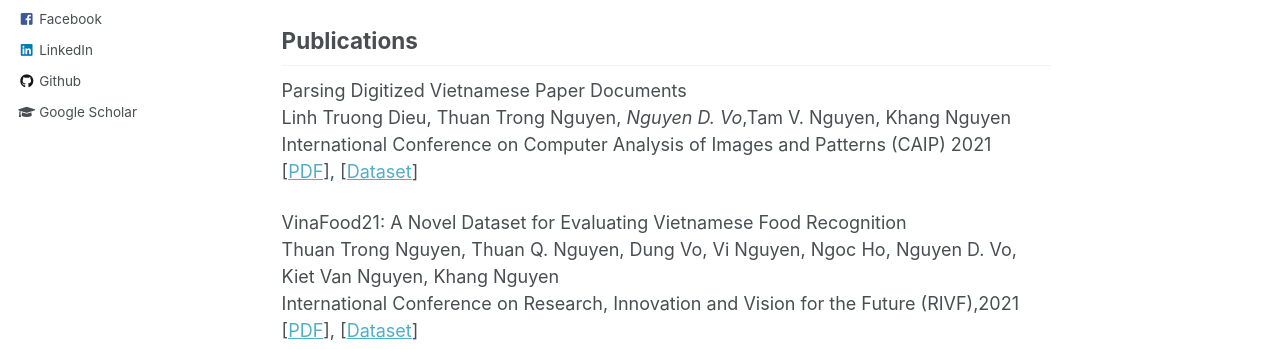
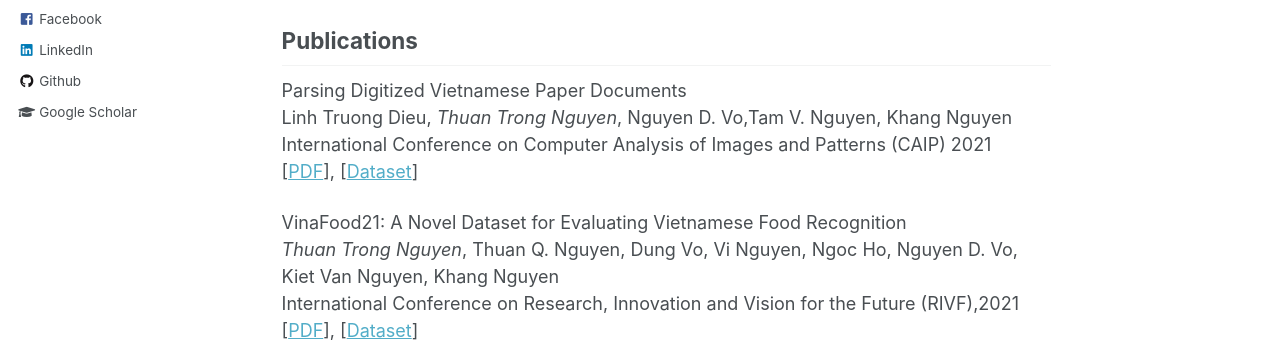
Before and after one commit to trongthuan205/trongthuan205.github.io, a Jekyll site: the page built from _pages/about.md, in a window 1280 px wide and 1049 px high. Shown: the part 493-842 px from the top of the window. Built offline with Jekyll 4.4.1, drawn with Linux system fonts in a browser that asks for light colours.

Commit message:
update profile

```diff
--- a/_pages/about.md
+++ b/_pages/about.md
@@ -27,14 +27,14 @@ Working on computer vision and deep learning.<sbr/> -->
 
 
 Parsing Digitized Vietnamese Paper Documents<br/>
-Linh Truong Dieu, Thuan Trong Nguyen, *Nguyen D. Vo*,Tam V. Nguyen, Khang Nguyen<br/>
+Linh Truong Dieu, *Thuan Trong Nguyen*, Nguyen D. Vo,Tam V. Nguyen, Khang Nguyen<br/>
 International Conference on Computer Analysis of Images and Patterns (CAIP) 2021<br/>
 [[PDF](https://www.researchgate.net/publication/353347000_Parsing_Digitized_Vietnamese_Paper_Documents)],
 [[Dataset](https://github.com/nguyenvd-uit/uit-together-dataset/blob/main/UIT-DODV.md)]<br/>
 
 
 VinaFood21:  A Novel Dataset for Evaluating Vietnamese Food Recognition<br/>
-Thuan Trong Nguyen, Thuan Q. Nguyen, Dung Vo, Vi Nguyen, Ngoc Ho, Nguyen D. Vo, Kiet Van Nguyen, Khang Nguyen<br/>
+*Thuan Trong Nguyen*, Thuan Q. Nguyen, Dung Vo, Vi Nguyen, Ngoc Ho, Nguyen D. Vo, Kiet Van Nguyen, Khang Nguyen<br/>
 International Conference on Research, Innovation and Vision for the Future (RIVF),2021<br/>
 [[PDF](https://www.researchgate.net/publication/352900778_VinaFood21_A_Novel_Dataset_for_Evaluating_Vietnamese_Food_Recognition)],
 [[Dataset](https://github.com/nguyenvd-uit/uit-together-dataset/blob/main/VinaFood21.md)]<br/>
```
